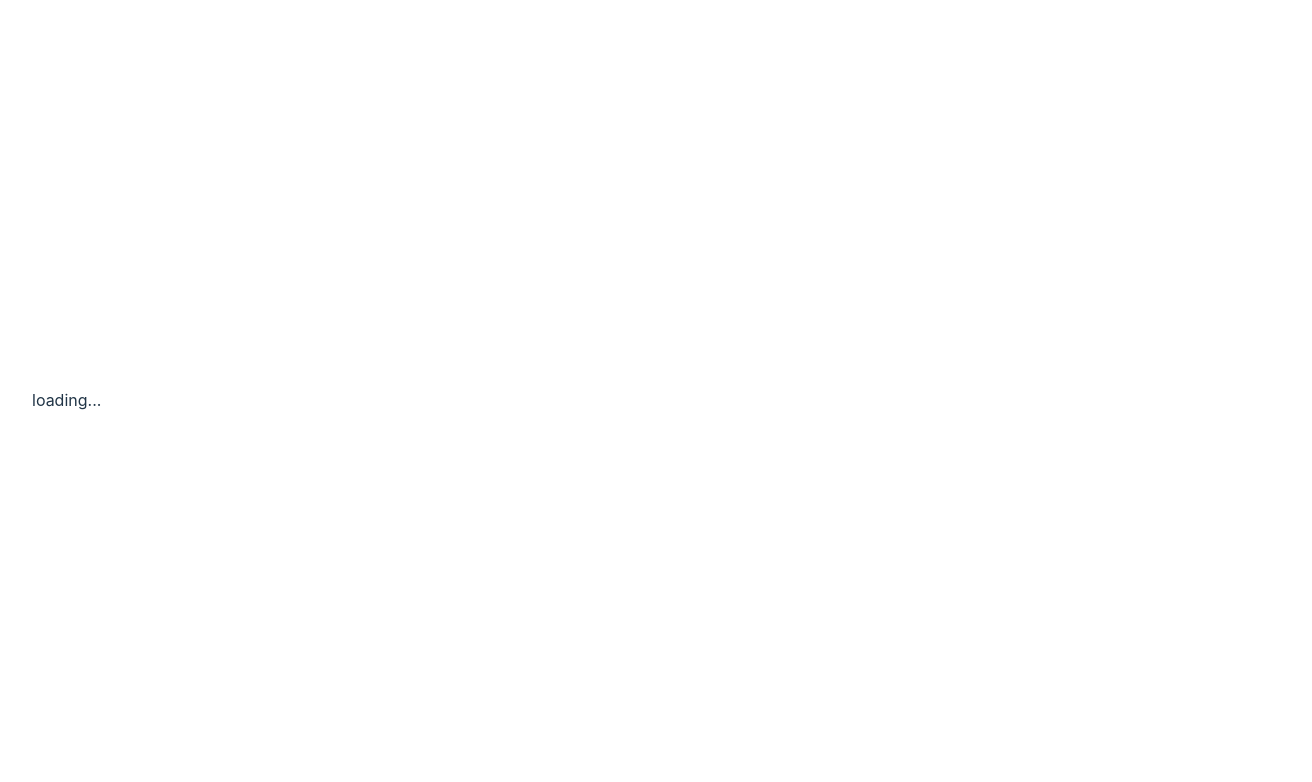
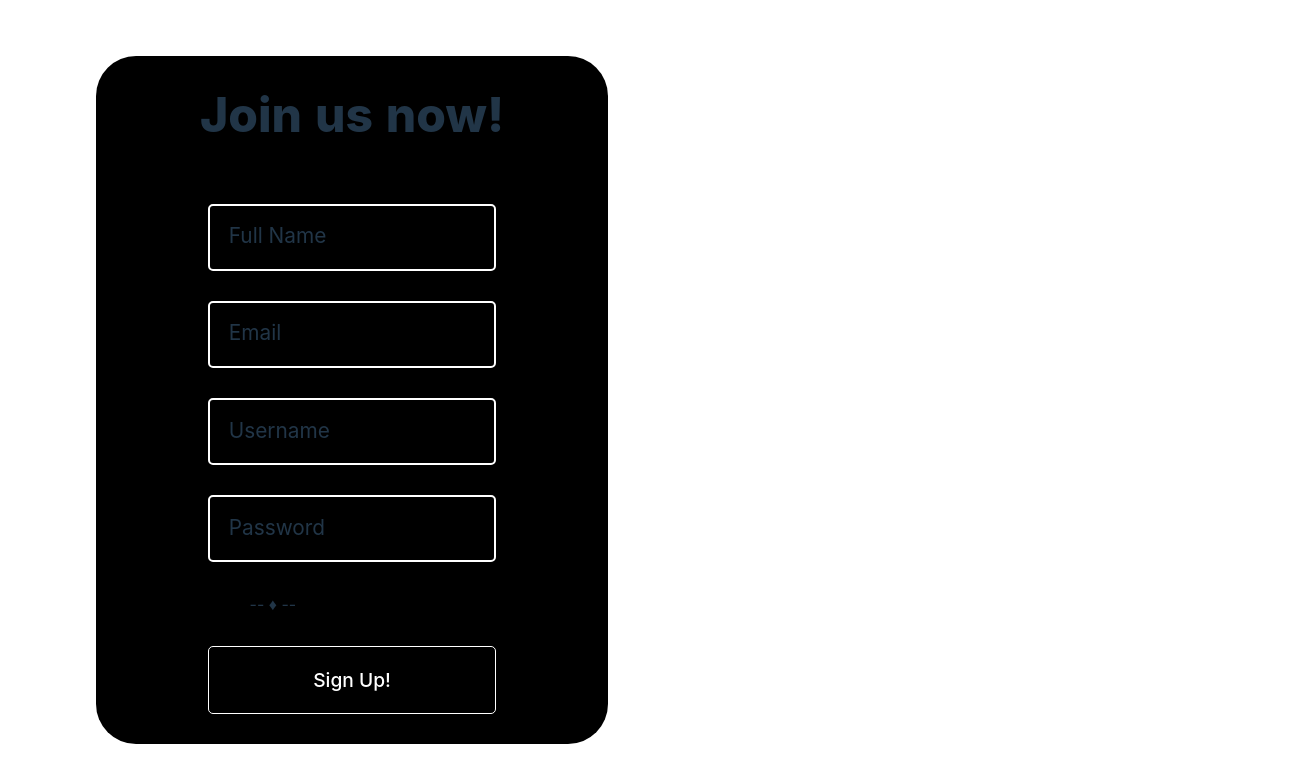
Before and after one commit to KitchenTile/TechSpire, a React (Vite) app in the folder tvscheduler-react-app/tvscheduler-react-app/: page / in a window 1280 px wide. Shown: the top 782 px of the page, 1312 px wide, since content can reach past the window. Built offline with nearby package versions, Linux system fonts and the light colour scheme.

Commit message:
Started to build login page
Created input components and login pages

```diff
--- a/tvscheduler-react-app/tvscheduler-react-app/src/App.jsx
+++ b/tvscheduler-react-app/tvscheduler-react-app/src/App.jsx
@@ -1,8 +1,14 @@
 import "./App.css";
-import MainSchedulePage from "./pages/mainSchedulePage.jsx";
+import MainSchedulePage from "./pages/mainSchedulePage";
+import LoginRegisterPage from "./pages/loginPage.jsx";
 
 function App() {
-  return <MainSchedulePage />;
+  return (
+    <>
+      {/* <MainSchedulePage /> */}
+      <LoginRegisterPage />
+    </>
+  );
 }
 
 export default App;
--- /dev/null
+++ b/tvscheduler-react-app/tvscheduler-react-app/src/components/login/InputComponent.css
@@ -0,0 +1,74 @@
+/* register form */
+
+.form-container{
+    display: flex;
+    flex-direction: column;
+    align-items: center;
+    width: 40%;
+    height: 90%;
+    margin-left: 5%;
+    background: rgba(0, 0, 0, 1);
+    border-radius: 40px;
+    gap: 30px;
+
+    & span{
+            transition: all 0.3s ease;
+            width: 40%;
+
+            &:hover{
+                letter-spacing: 5px;
+                transform: scale(1.1);
+                padding-left: 4px;
+            }
+    }
+}
+
+  .input-field {
+    position: relative;
+  }
+
+  .input-field input {
+    font-size: 1.2rem;
+    color: white;
+
+    padding-left: 1em;
+    height: 3.5em;
+    width: 15em;
+    border-radius: 5px;
+    border: 2px solid white;
+    background: rgba(0, 0, 0, 0.5);
+  }
+
+  .input-field label {
+    position: absolute;
+    top: 0.8em;
+    left: 1em;
+    font-size: 1.3rem;
+    pointer-events: none;
+    transition: all 0.1s ease;
+  }
+
+  .input-field:focus-within label, .filled label{
+    top: -0.5em;
+    left: -0.7em;
+    font-size: 1.1rem;
+    font-weight: 600;
+    width: 6em;
+    height: 30px;
+    color: white;
+    background: rgba(0, 0, 0, 1);
+    transition: all 0.1s ease;
+  }
+
+  .button{
+    position: relative;
+    font-size: 1.2rem;
+    height: 3.5em;
+    width: 15em;
+    border-radius: 5px;
+    color: white;
+    background: rgba(0, 0, 0, 0.5);
+    cursor: pointer;
+    border: 1px solid ;
+    /* transition: all 0.2s ease; */
+  }
--- /dev/null
+++ b/tvscheduler-react-app/tvscheduler-react-app/src/components/login/InputComponent.jsx
@@ -0,0 +1,29 @@
+import { useState } from "react";
+import "./InputComponent.css";
+
+const InputComponent = ({ name, label }) => {
+  const [isFilled, setIsFilled] = useState(false);
+
+  const handleInputChange = (event) => {
+    setIsFilled(event.target.value === "" ? false : true);
+  };
+
+  const handleError = () => {
+    //write down logic for error handling once we have the info on how the error's are passed
+  };
+
+  return (
+    <div className={`input-field ${isFilled ? "filled" : ""} `}>
+      <label htmlFor={name}>{label}</label>
+      <input
+        id={name}
+        name={name}
+        type="text"
+        onChange={handleInputChange}
+        onBlur={handleError}
+      />
+    </div>
+  );
+};
+
+export default InputComponent;
--- /dev/null
+++ b/tvscheduler-react-app/tvscheduler-react-app/src/pages/loginPage.css
@@ -0,0 +1,3 @@
+.page-container{
+    width: 100vw;
+}
--- /dev/null
+++ b/tvscheduler-react-app/tvscheduler-react-app/src/pages/loginPage.jsx
@@ -0,0 +1,60 @@
+import { useState } from "react";
+import "./loginPage.css";
+import InputComponent from "../components/login/InputComponent";
+
+const LoginRegisterPage = () => {
+  const [register, setRegister] = useState(false);
+  const [username, setUsername] = useState(null);
+  const [password, setPassword] = useState(null);
+  const [email, setEmail] = useState(null);
+
+  const handleSubmit = (event) => {
+    event.preventDefault();
+
+    const formData = new FormData(event.target);
+    console.log(Object.fromEntries(formData.entries()));
+  };
+
+  const inputs = [
+    { name: "fullName", label: "Full Name" },
+    { name: "email", label: "Email" },
+    { name: "username", label: "Username" },
+    { name: "password", label: "Password" },
+  ];
+
+  return (
+    <div className="page-container">
+      <form className="form-container" id="createForm" onSubmit={handleSubmit}>
+        <h1 className="form-title h1">Join us now!</h1>
+        {inputs.map((input, index) => (
+          <InputComponent key={index} name={input.name} label={input.label} />
+        ))}
+
+        <span> -- ♦ --</span>
+        <button type="submit" className="button">
+          Sign Up!
+          {/* <svg
+            width="100"
+            height="100"
+            viewBox="0 0 100 100"
+            fill="none"
+            xmlns="http://www.w3.org/2000/svg"
+          >
+            <g id="arrow-right-normal">
+              <path
+                id="union-1"
+                fill-rule="evenodd"
+                clip-rule="evenodd"
+                d="M51.2204 30.3871C52.8476 28.7599 55.4858 28.7599 57.1129 30.3871L73.7796 47.0537C75.4068 48.6809 75.4068 51.3191 73.7796 52.9463L57.1129 69.613C55.4858 71.2401 52.8476 71.2401 51.2204 69.613C49.5932 67.9858 49.5932 65.3476 51.2204 63.7204L60.7741 54.1667H29.1667C26.8655 54.1667 25 52.3012 25 50C25 47.6988 26.8655 45.8333 29.1667 45.8333H60.7741L51.2204 36.2796C49.5932 34.6524 49.5932 32.0142 51.2204 30.3871Z"
+                fill="white"
+              />
+            </g>
+          </svg> */}
+        </button>
+        <div className="error-message" id="error message"></div>
+      </form>
+    </div>
+  );
+};
+
+export default LoginRegisterPage;
--- a/tvscheduler-react-app/tvscheduler-react-app/src/pages/mainSchedulePage.css
+++ b/tvscheduler-react-app/tvscheduler-react-app/src/pages/mainSchedulePage.css
@@ -71,11 +71,9 @@
   border: 2px solid #121212;
   width: 360px;
   height: 200px;
-  padding-left: 10px;
   border-radius: 5px;
   color: white;
   z-index: 1;
-  text-align: center;
 
   & h3{
     white-space: nowrap;
@@ -98,11 +96,11 @@
 
     & img{
       transform: translateY(20%);
-      animation: arrow 1s infinite;
     }
   }
 
   & .add-button{
+    cursor: default;
     &:hover{
       color: white
     }
--- a/tvscheduler-react-app/tvscheduler-react-app/src/pages/mainSchedulePage.jsx
+++ b/tvscheduler-react-app/tvscheduler-react-app/src/pages/mainSchedulePage.jsx
@@ -40,7 +40,7 @@ const MainSchedulePage = () => {
   };
 
   return (
-    <>
+    <div className="page-container">
       {channels ? (
         <>
           {/* my shows display */}
@@ -111,7 +111,7 @@ const MainSchedulePage = () => {
       ) : (
         <p>loading...</p>
       )}
-    </>
+    </div>
   );
 };
 
```
